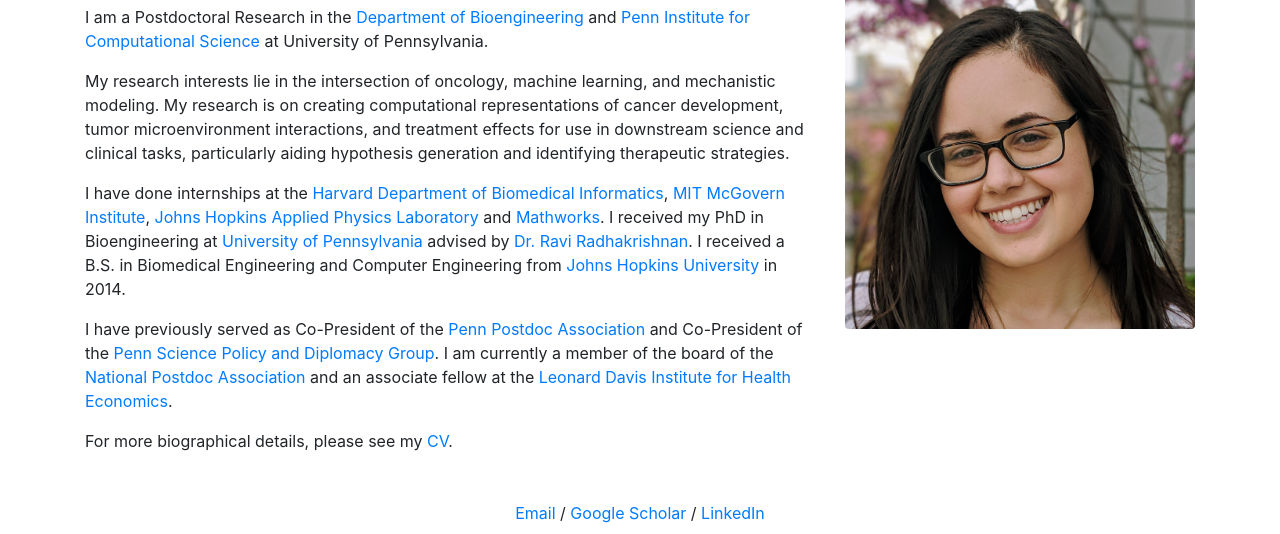
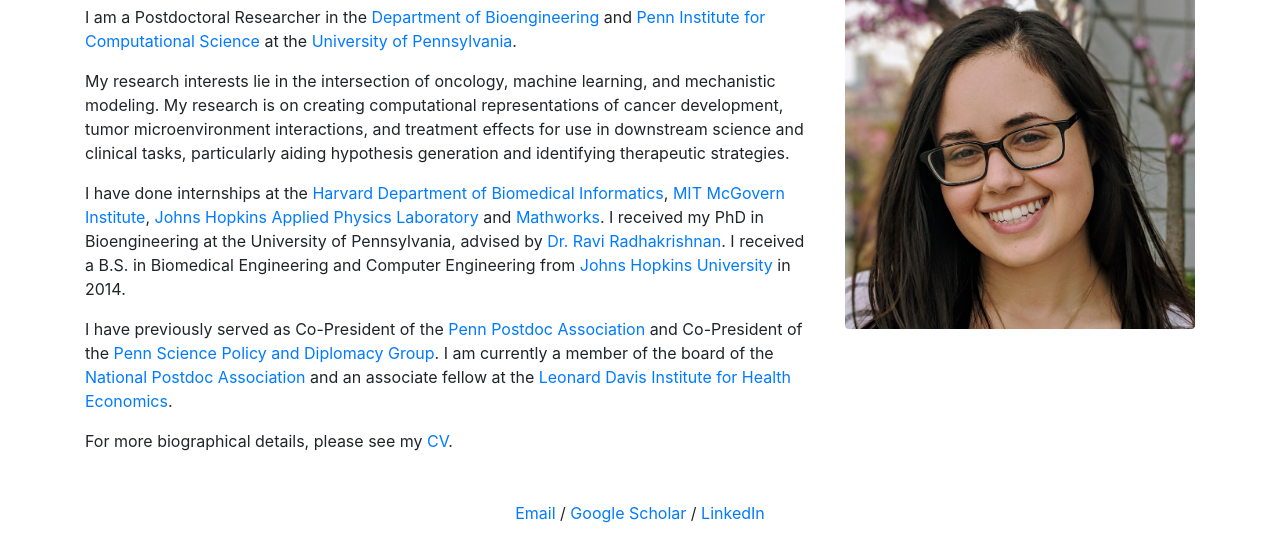
Before and after one commit to lifernan/lifernan.github.io, a plain HTML site: page index.html in a window 1280 px wide. Shown: the part 113-647 px from the top of the page. Drawn offline with nearby package versions, Linux system fonts and the light colour scheme.

Commit message:
Update index.html

```diff
--- a/index.html
+++ b/index.html
@@ -64,8 +64,8 @@
             About
           </h2>
           <p>
-            I am a Postdoctoral Research in the <a href="https://be.seas.upenn.edu/">Department of Bioengineering</a>
-            and <a href="https://pics.upenn.edu/">Penn Institute for Computational Science</a> at University of Pennsylvania.
+            I am a Postdoctoral Researcher in the <a href="https://be.seas.upenn.edu/">Department of Bioengineering</a>
+            and <a href="https://pics.upenn.edu/">Penn Institute for Computational Science</a> at the <a href="https://home.www.upenn.edu/">University of Pennsylvania</a>.
           </p>
           <p>
             My research interests lie in the intersection of oncology, machine learning, and mechanistic modeling. My research is on creating computational
@@ -76,7 +76,7 @@
           <p>
             I have done internships at the <a href="https://dbmi.hms.harvard.edu/">Harvard Department of Biomedical Informatics</a>, <a href="https://mcgovern.mit.edu/">MIT McGovern Institute</a>,
             <a href="https://www.jhuapl.edu/">Johns Hopkins Applied Physics Laboratory</a> and <a href="https://www.mathworks.com/">Mathworks</a>.
-            I received my PhD in Bioengineering at <a href="https://home.www.upenn.edu/">University of Pennsylvania</a> advised by
+            I received my PhD in Bioengineering at the University of Pennsylvania, advised by
             <a href="https://directory.seas.upenn.edu/ravi-radhakrishnan/">Dr. Ravi Radhakrishnan</a>.
             I received a B.S. in Biomedical Engineering and Computer Engineering from <a href="https://www.jhu.edu/">Johns Hopkins University</a> in 2014.
           </p>
```
